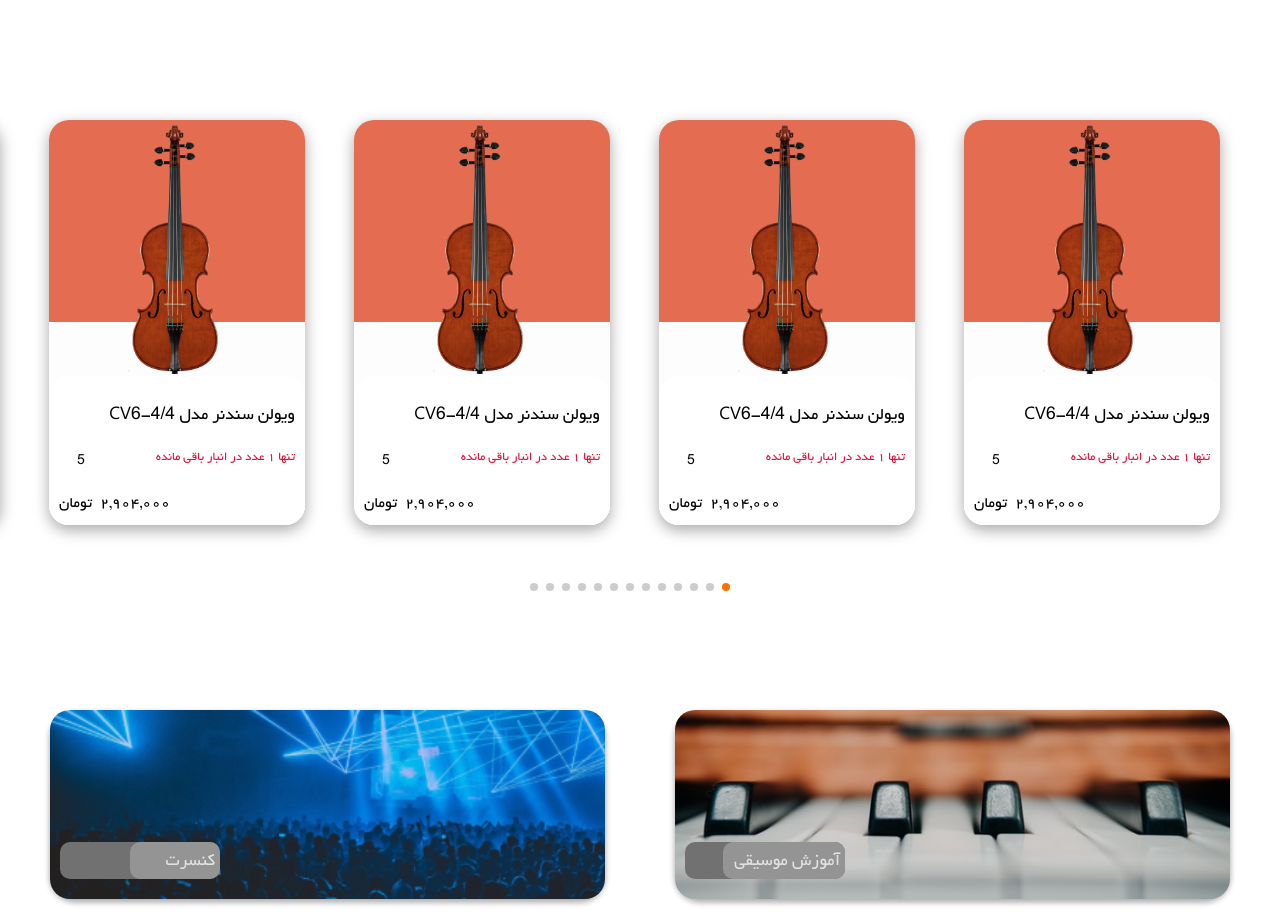
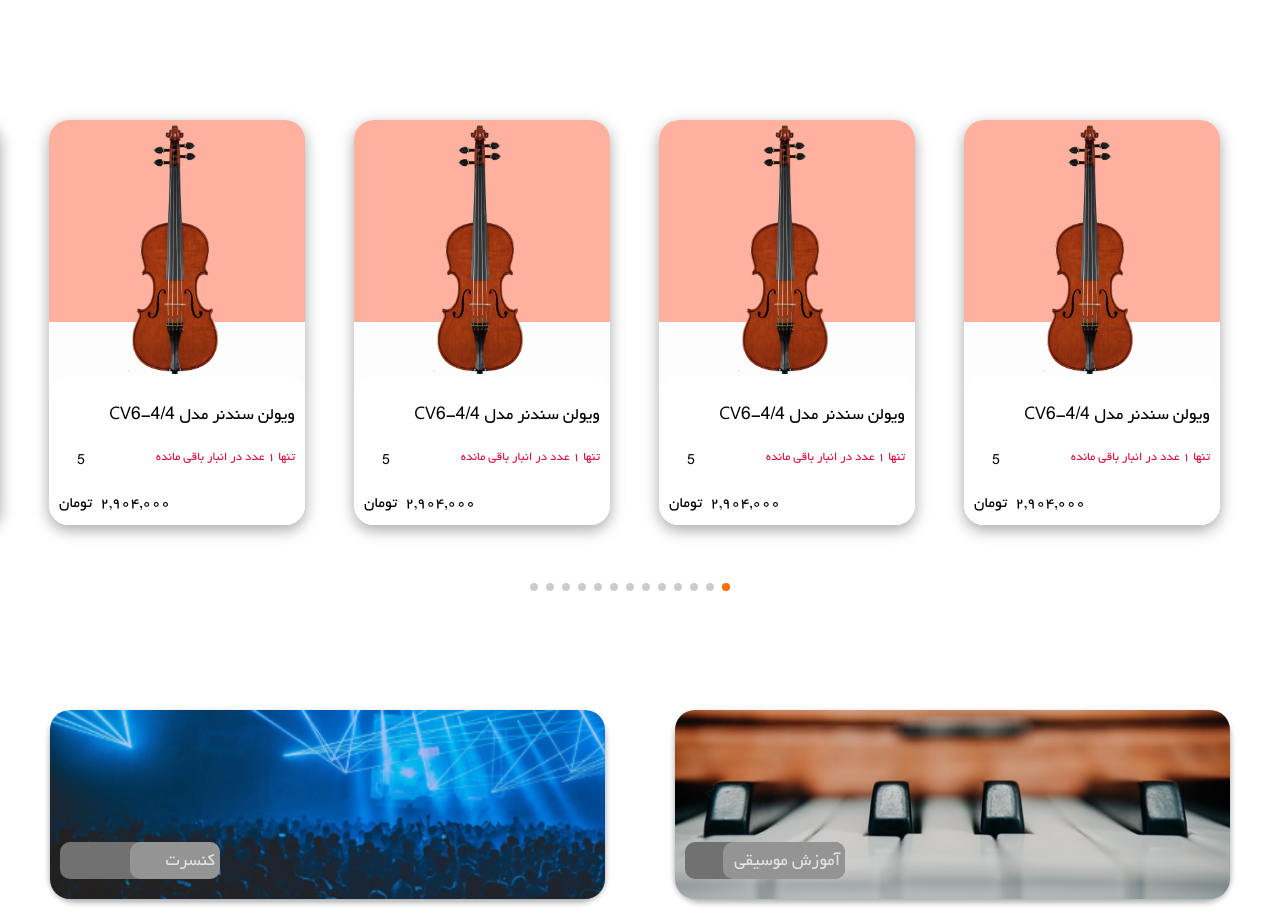
Before and after one commit to sepehrzmn/dokan-shopping-web, a React (Create React App) app: page / in a window 1280 px wide. Shown: the part 2100-3017 px from the top of the page. Built offline with nearby package versions, Linux system fonts and the light colour scheme; some icons are missing; a web font is replaced by a local one.

Commit message:
changed Produt

```diff
--- a/src/Components/Product/Product.css
+++ b/src/Components/Product/Product.css
@@ -1,6 +1,6 @@
 .product {
 	width: 16rem;
-	background: linear-gradient(180deg, #d9300ab5 50%, #fdfdfd 50%);
+	background: linear-gradient(180deg, #ffb19f 50%, #fdfdfd 50%);
 	box-shadow: rgba(0, 0, 0, 0.35) 0px 5px 15px;
 	border-radius: 20px;
 	margin: 30px 0;
```
